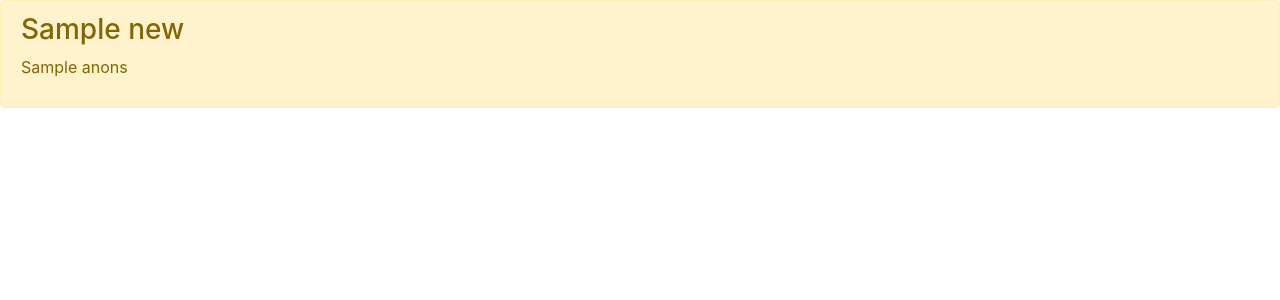
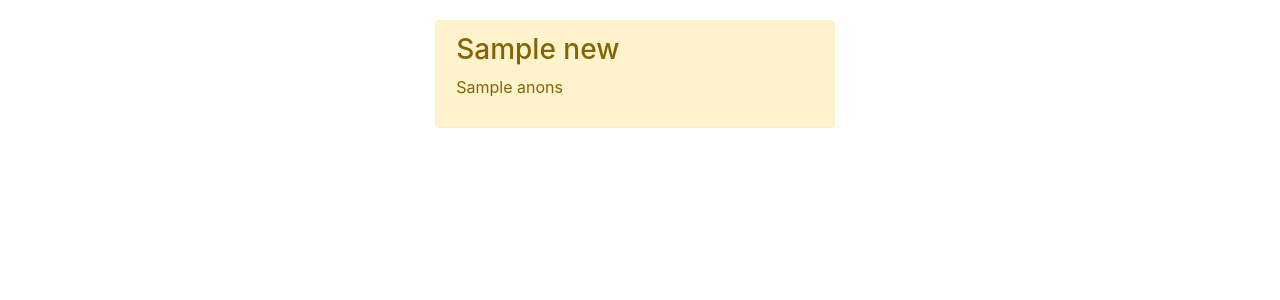
Before and after one commit to Jambulatahmadov/myblog, a Django app: template news/templates/news/index.html in a window 1280 px wide. Shown: the part 56-356 px from the top of the page. Run offline with Django 3.2, Linux system fonts and the light colour scheme; the template is opened without the code that fills it: most values are stand-ins (such as "Sample title", 1, 10 or a date in 2020).

Commit message:
adjusted statics

```diff
--- a/blog/settings.py
+++ b/blog/settings.py
@@ -120,6 +120,10 @@ USE_TZ = True
 
 STATIC_URL = '/static/'
 
+STATICFILES_DIRS = [
+    BASE_DIR / "static",
+]
+
 # Default primary key field type
 # https://docs.djangoproject.com/en/3.2/ref/settings/#default-auto-field
 
--- /dev/null
+++ b/news/static/news/css/news.css
@@ -0,0 +1,7 @@
+.alert-warning {
+    float: left;
+    clear: both;
+    width: 400px;
+    margin: 20px 34%;
+    text-align: left;
+}
--- a/news/templates/news/base.html
+++ b/news/templates/news/base.html
@@ -6,6 +7,7 @@
           content="width=device-width, user-scalable=no, initial-scale=1.0, maximum-scale=1.0, minimum-scale=1.0">
     <meta http-equiv="X-UA-Compatible" content="ie=edge">
     <link rel="stylesheet" href="https://cdn.jsdelivr.net/npm/bootstrap@4.6.0/dist/css/bootstrap.min.css">
+    <link rel="stylesheet" href="{% static 'news/css/news.css' %}">
     <title>{% block title %}{% endblock %}</title>
 </head>
 <body>
--- a/news/views.py
+++ b/news/views.py
@@ -4,10 +4,10 @@ from django.http import HttpResponse
 
 
 def index(request):
-    news = MyNews.objects.all()
+    news = MyNews.objects.order_by('-date')
     return render(request, 'news/index.html', {'news': news})
 
 
 def about(request):
-    news = MyNews.objects.all()
+    news = MyNews.objects.order_by('-date')
     return render(request, 'news/about.html', {'news': news})
```
Also changed, not shown: other parts of news/templates/news/base.html (+1 -0 lines), db.sqlite3.
